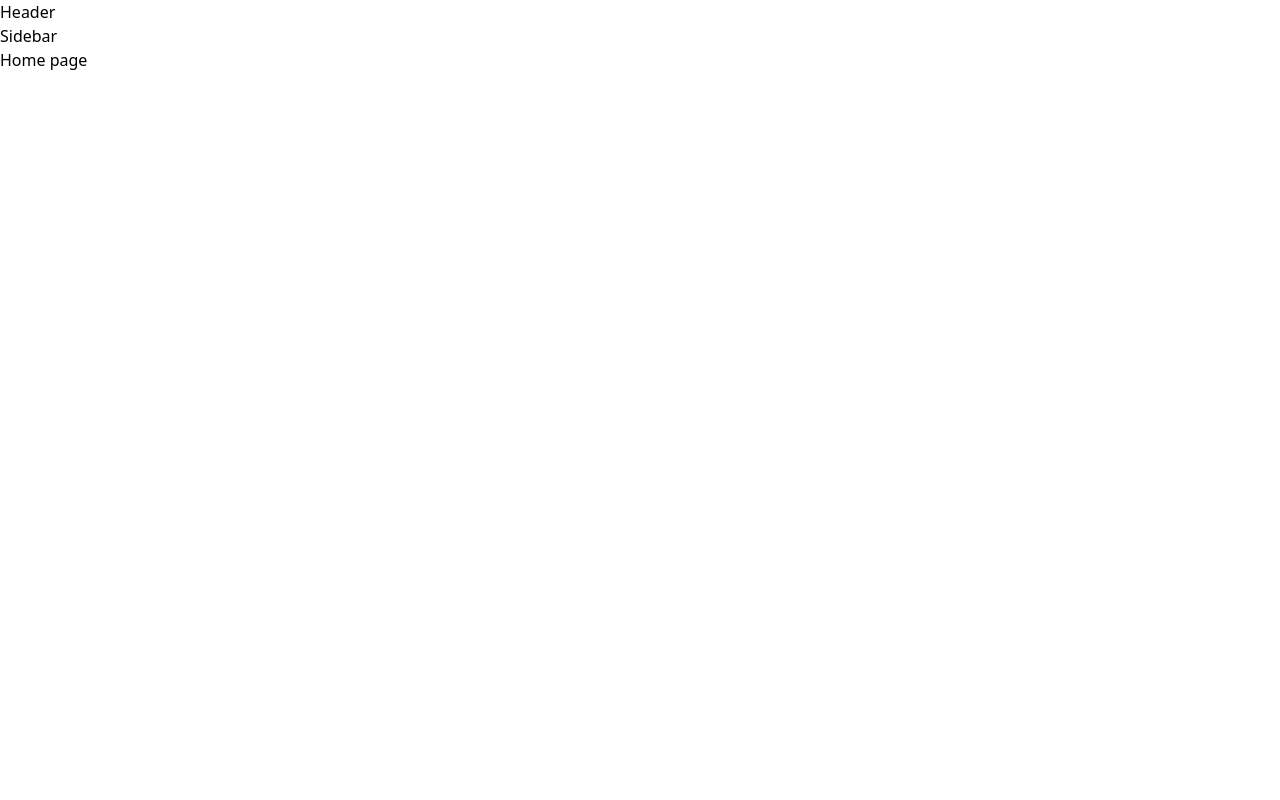
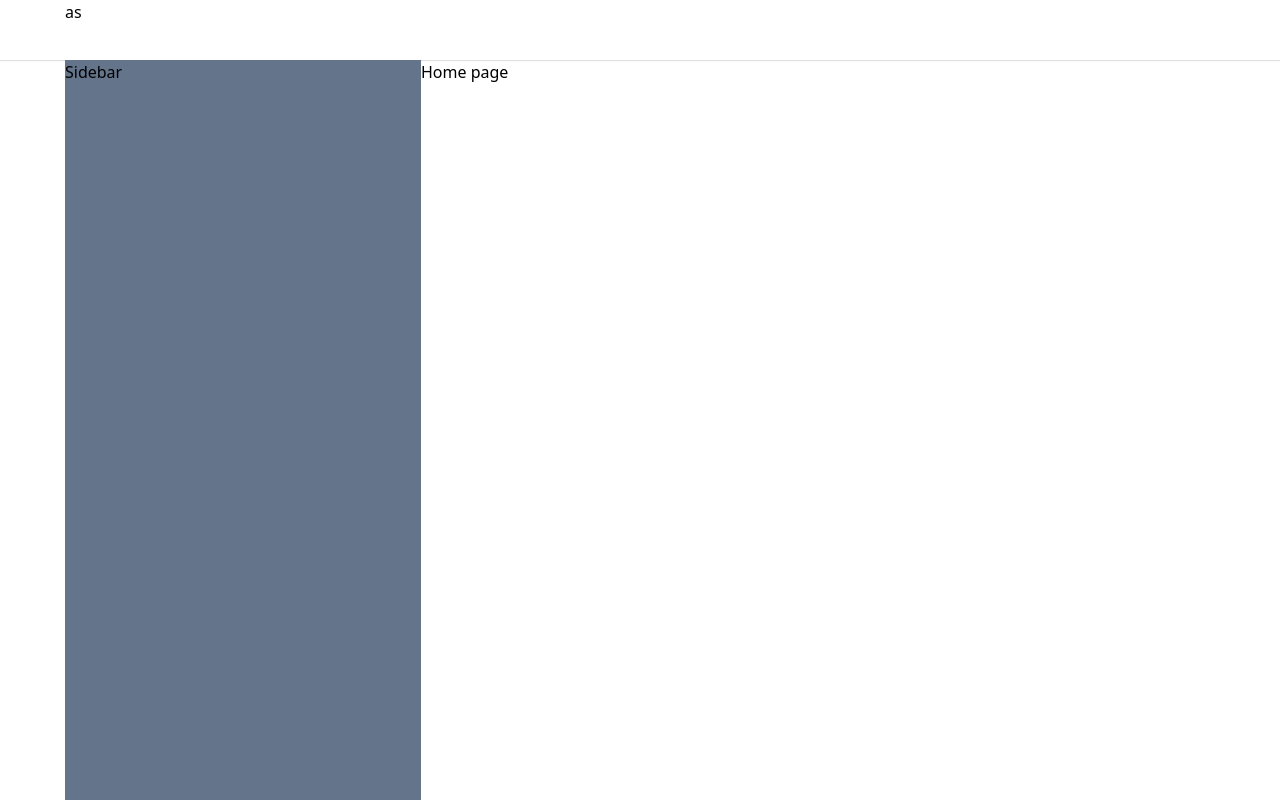
Before and after one commit to khanhdiii/toptop, a React (Create React App) app: page / in a window 1280 px wide. Shown: the top 800 px of the page. Built offline with nearby package versions, Linux system fonts and the light colour scheme.

Commit message:
add coding layout header sidebar and content

```diff
--- a/package.json
+++ b/package.json
@@ -6,6 +6,7 @@
     "@testing-library/jest-dom": "^5.17.0",
     "@testing-library/react": "^13.4.0",
     "@testing-library/user-event": "^13.5.0",
+    "classnames": "^2.3.2",
     "normalize.css": "^8.0.1",
     "react": "^18.2.0",
     "react-dom": "^18.2.0",
--- a/src/components/GlobalStyles/GlobalStyle.scss
+++ b/src/components/GlobalStyles/GlobalStyle.scss
@@ -3,10 +3,13 @@
 
 :root {
   --primary: #fe2c55;
+  --default-layout-header-height: 60px;
 }
 
 * {
   box-sizing: border-box;
+  margin: 0;
+  padding: 0;
 }
 
 html {
--- a/src/components/Layout/DefaultLayout/Sidebar/index.js
+++ b/src/components/Layout/DefaultLayout/Sidebar/index.js
@@ -1,7 +1,11 @@
 import React from 'react';
 
 function Sidebar() {
-  return <div>Sidebar</div>;
+  return (
+    <aside className="wrapper w-[356px] min-h-[1000px] bg-slate-500">
+      <h2>Sidebar</h2>
+    </aside>
+  );
 }
 
 export default Sidebar;
--- a/src/components/Layout/DefaultLayout/index.js
+++ b/src/components/Layout/DefaultLayout/index.js
@@ -3,11 +3,11 @@ import Sidebar from './Sidebar';
 
 function DefaultLayout({ children }) {
   return (
-    <div>
+    <div className="wrapper flex flex-col items-center">
       <Header />
-      <div className="container">
+      <div className="container w-[1150px] flex">
         <Sidebar />
-        <div className="content">{children}</div>
+        <div className="content flex-1 min-h-[1000px]">{children}</div>
       </div>
     </div>
   );
--- a/src/components/Layout/HeaderOnly/index.js
+++ b/src/components/Layout/HeaderOnly/index.js
@@ -1,6 +1,6 @@
 import Header from '~/components/Layout/components/Header';
 
-function DefaultLayout({ children }) {
+function HeaderOnly({ children }) {
   return (
     <div>
       <Header />
@@ -11,4 +11,4 @@ function DefaultLayout({ children }) {
   );
 }
 
-export default DefaultLayout;
+export default HeaderOnly;
--- a/src/components/Layout/components/Header/index.js
+++ b/src/components/Layout/components/Header/index.js
@@ -1,7 +1,11 @@
 import React from 'react';
 
 function Header() {
-  return <div>Header</div>;
+  return (
+    <header className="wrapper h-[60px] w-full shadow-[0_1px_1px_rgba(0,0,0,0.12)] flex justify-center">
+      <div className="inner h-full w-[1150px] ">as</div>
+    </header>
+  );
 }
 
 export default Header;
```
Also changed, not shown: 1 other file (tests, documents, lock files or other folders).
